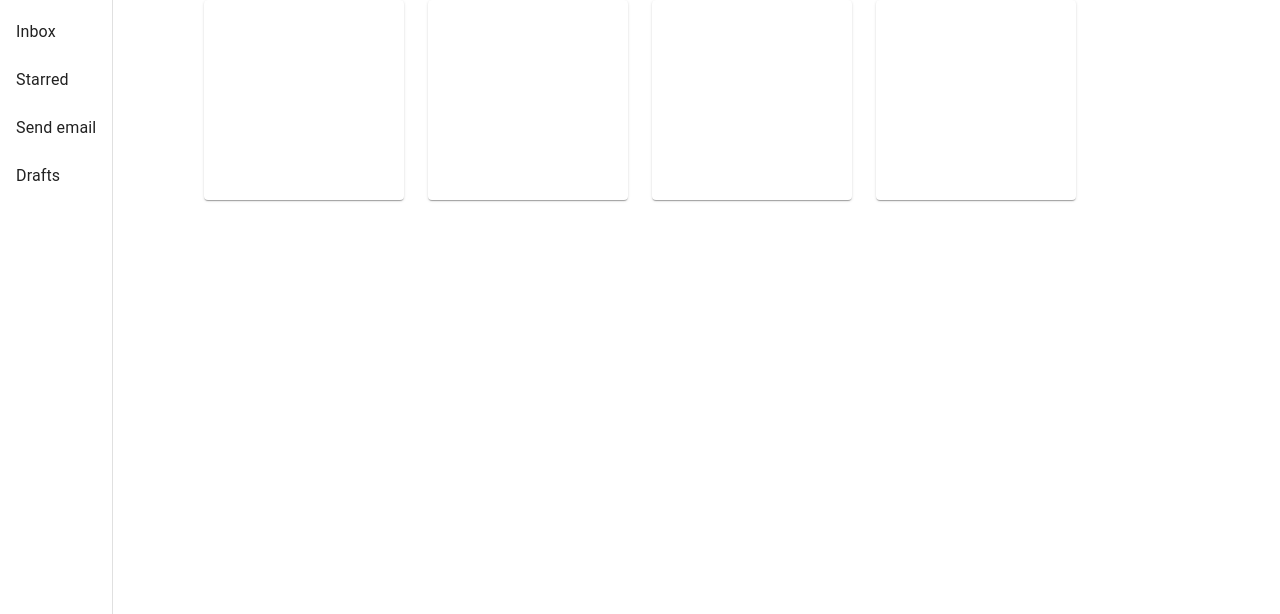
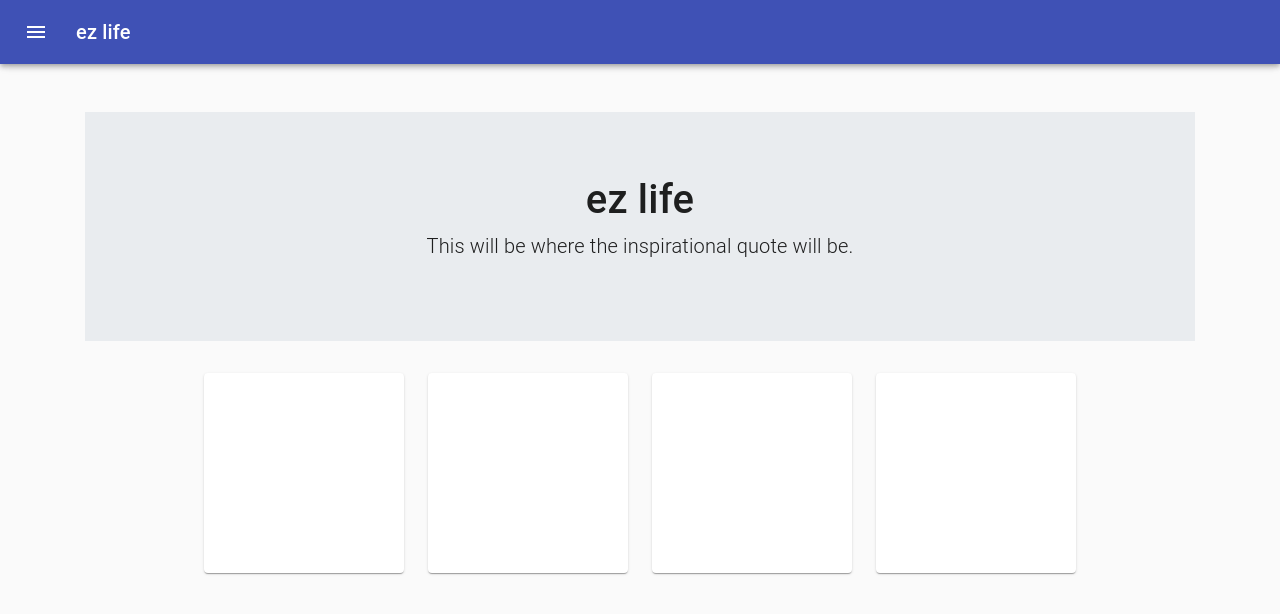
Before and after one commit to anthonyloredo5/ezlife, a React (Create React App) app in the folder client/: page /home in a window 1280 px wide. Shown: the top 614 px of the page. Built offline with nearby package versions, Linux system fonts and the light colour scheme.

Commit message:
changed drawer to persistent so it goes away when we don't want it, added jumbotron for placeholder where the quote api will populate

```diff
--- a/client/package.json
+++ b/client/package.json
@@ -4,6 +4,7 @@
   "private": true,
   "dependencies": {
     "@material-ui/core": "^4.11.3",
+    "@material-ui/icons": "^4.11.2",
     "@testing-library/jest-dom": "^5.11.4",
     "@testing-library/react": "^11.1.0",
     "@testing-library/user-event": "^12.1.10",
--- a/client/src/Pages/Home.js
+++ b/client/src/Pages/Home.js
@@ -1,11 +1,16 @@
+import React from "react";
+import Container from "../components/Container";
+import Jumbotron from "../components/Jumbotron";
 import Drawer from '../components/Drawer';
+
 import HomeWidget from '../components/HomeWidget';
-function Home () {
-    return(
-        <container>
-        <Drawer/>
-        <HomeWidget/>
-        </container>
+function Home() {
+    return (
+        <Container>
+            <Drawer />
+            <Jumbotron />
+            <HomeWidget />
+        </Container>
 
     );
 }
--- a/client/src/components/Drawer.js
+++ b/client/src/components/Drawer.js
@@ -1,23 +1,184 @@
-import { Drawer as MUIDrawer,
-    ListItem,
-    List,
-    ListItemIcon,
-    ListItemText,
-    } from '@material-ui/core';
+// import { Drawer as MUIDrawer,
+//     ListItem,
+//     List,
+//     ListItemIcon,
+//     ListItemText,
+//     } from '@material-ui/core';
 
-    function Drawer () {
-        return(
-            <MUIDrawer variant="permanent">
+//     function Drawer () {
+//         return(
+//             <MUIDrawer variant="permanent">
+//             <List>
+//               {['Inbox', 'Starred', 'Send email', 'Drafts'].map((text, index) => (
+//                 <ListItem button key={text}>
+//                   {/* <ListItemIcon>{index % 2 === 0 ? <InboxIcon /> : <MailIcon />}</ListItemIcon> */}
+//                   <ListItemText primary={text} />
+//                 </ListItem>
+//               ))}
+//             </List>
+//             </MUIDrawer>
+//         );
+//     }
+
+//     export default Drawer;
+
+import React from 'react';
+import clsx from 'clsx';
+import { makeStyles, useTheme } from '@material-ui/core/styles';
+import Drawer from '@material-ui/core/Drawer';
+import CssBaseline from '@material-ui/core/CssBaseline';
+import AppBar from '@material-ui/core/AppBar';
+import Toolbar from '@material-ui/core/Toolbar';
+import List from '@material-ui/core/List';
+import Typography from '@material-ui/core/Typography';
+import Divider from '@material-ui/core/Divider';
+import IconButton from '@material-ui/core/IconButton';
+import MenuIcon from '@material-ui/icons/Menu';
+import ChevronLeftIcon from '@material-ui/icons/ChevronLeft';
+import ChevronRightIcon from '@material-ui/icons/ChevronRight';
+import ListItem from '@material-ui/core/ListItem';
+import ListItemIcon from '@material-ui/core/ListItemIcon';
+import ListItemText from '@material-ui/core/ListItemText';
+import InboxIcon from '@material-ui/icons/MoveToInbox';
+import MailIcon from '@material-ui/icons/Mail';
+
+const drawerWidth = 240;
+
+const useStyles = makeStyles((theme) => ({
+  root: {
+    display: 'flex',
+  },
+  appBar: {
+    transition: theme.transitions.create(['margin', 'width'], {
+      easing: theme.transitions.easing.sharp,
+      duration: theme.transitions.duration.leavingScreen,
+    }),
+  },
+  appBarShift: {
+    width: `calc(100% - ${drawerWidth}px)`,
+    marginLeft: drawerWidth,
+    transition: theme.transitions.create(['margin', 'width'], {
+      easing: theme.transitions.easing.easeOut,
+      duration: theme.transitions.duration.enteringScreen,
+    }),
+  },
+  menuButton: {
+    marginRight: theme.spacing(2),
+  },
+  hide: {
+    display: 'none',
+  },
+  drawer: {
+    width: drawerWidth,
+    flexShrink: 0,
+  },
+  drawerPaper: {
+    width: drawerWidth,
+  },
+  drawerHeader: {
+    display: 'flex',
+    alignItems: 'center',
+    padding: theme.spacing(0, 1),
+    // necessary for content to be below app bar
+    ...theme.mixins.toolbar,
+    justifyContent: 'flex-end',
+  },
+  content: {
+    flexGrow: 1,
+    padding: theme.spacing(3),
+    transition: theme.transitions.create('margin', {
+      easing: theme.transitions.easing.sharp,
+      duration: theme.transitions.duration.leavingScreen,
+    }),
+    marginLeft: -drawerWidth,
+  },
+  contentShift: {
+    transition: theme.transitions.create('margin', {
+      easing: theme.transitions.easing.easeOut,
+      duration: theme.transitions.duration.enteringScreen,
+    }),
+    marginLeft: 0,
+  },
+}));
+
+export default function PersistentDrawerLeft() {
+  const classes = useStyles();
+  const theme = useTheme();
+  const [open, setOpen] = React.useState(false);
+
+  const handleDrawerOpen = () => {
+    setOpen(true);
+  };
+
+  const handleDrawerClose = () => {
+    setOpen(false);
+  };
+
+  return (
+    <div className={classes.root}>
+      <CssBaseline />
+      <AppBar
+        position="fixed"
+        className={clsx(classes.appBar, {
+          [classes.appBarShift]: open,
+        })}
+      >
+        <Toolbar>
+          <IconButton
+            color="inherit"
+            aria-label="open drawer"
+            onClick={handleDrawerOpen}
+            edge="start"
+            className={clsx(classes.menuButton, open && classes.hide)}
+          >
+            <MenuIcon />
+          </IconButton>
+          <Typography variant="h6" noWrap>
+            ez life
+          </Typography>
+        </Toolbar>
+      </AppBar>
+      <Drawer
+        className={classes.drawer}
+        variant="persistent"
+        anchor="left"
+        open={open}
+        classes={{
+          paper: classes.drawerPaper,
+        }}
+      >
+        <div className={classes.drawerHeader}>
+          <IconButton onClick={handleDrawerClose}>
+            {theme.direction === 'ltr' ? <ChevronLeftIcon /> : <ChevronRightIcon />}
+          </IconButton>
+        </div>
+        <Divider />
         <List>
           {['Inbox', 'Starred', 'Send email', 'Drafts'].map((text, index) => (
             <ListItem button key={text}>
-                  {/* <ListItemIcon>{index % 2 === 0 ? <InboxIcon /> : <MailIcon />}</ListItemIcon> */}
+              <ListItemIcon>{index % 2 === 0 ? <InboxIcon /> : <MailIcon />}</ListItemIcon>
               <ListItemText primary={text} />
             </ListItem>
           ))}
         </List>
-            </MUIDrawer>
+        <Divider />
+        <List>
+          {['All mail', 'Trash', 'Spam'].map((text, index) => (
+            <ListItem button key={text}>
+              <ListItemIcon>{index % 2 === 0 ? <InboxIcon /> : <MailIcon />}</ListItemIcon>
+              <ListItemText primary={text} />
+            </ListItem>
+          ))}
+        </List>
+      </Drawer>
+      <main
+        className={clsx(classes.content, {
+          [classes.contentShift]: open,
+        })}
+      >
+        <div className={classes.drawerHeader} />
+
+      </main>
+    </div>
   );
 }
-
-    export default Drawer;
--- a/client/src/components/HomeWidget.js
+++ b/client/src/components/HomeWidget.js
@@ -1,4 +1,5 @@
-import Container from '@material-ui/core/Container';
+import container from '@material-ui/core/Container';
+import Container from "../components/Container";
 import Grid from '@material-ui/core/Grid';
 import Paper from '@material-ui/core/Paper';
 
--- /dev/null
+++ b/client/src/components/Jumbotron.js
@@ -0,0 +1,15 @@
+import React from "react";
+
+function Jumbotron() {
+    return (
+    < div class="jumbotron jumbotron-fluid" >
+        <div class="container">
+            <h1 class="text-center">ez life</h1>
+            <p class="lead text-center">This will be where the inspirational quote will be. </p>
+            </div>
+    </div >
+    )
+}
+
+
+export default Jumbotron;
```
Also changed, not shown: 1 other file (tests, documents, lock files or other folders). Lines whose indentation alone changed are shown as unchanged.
